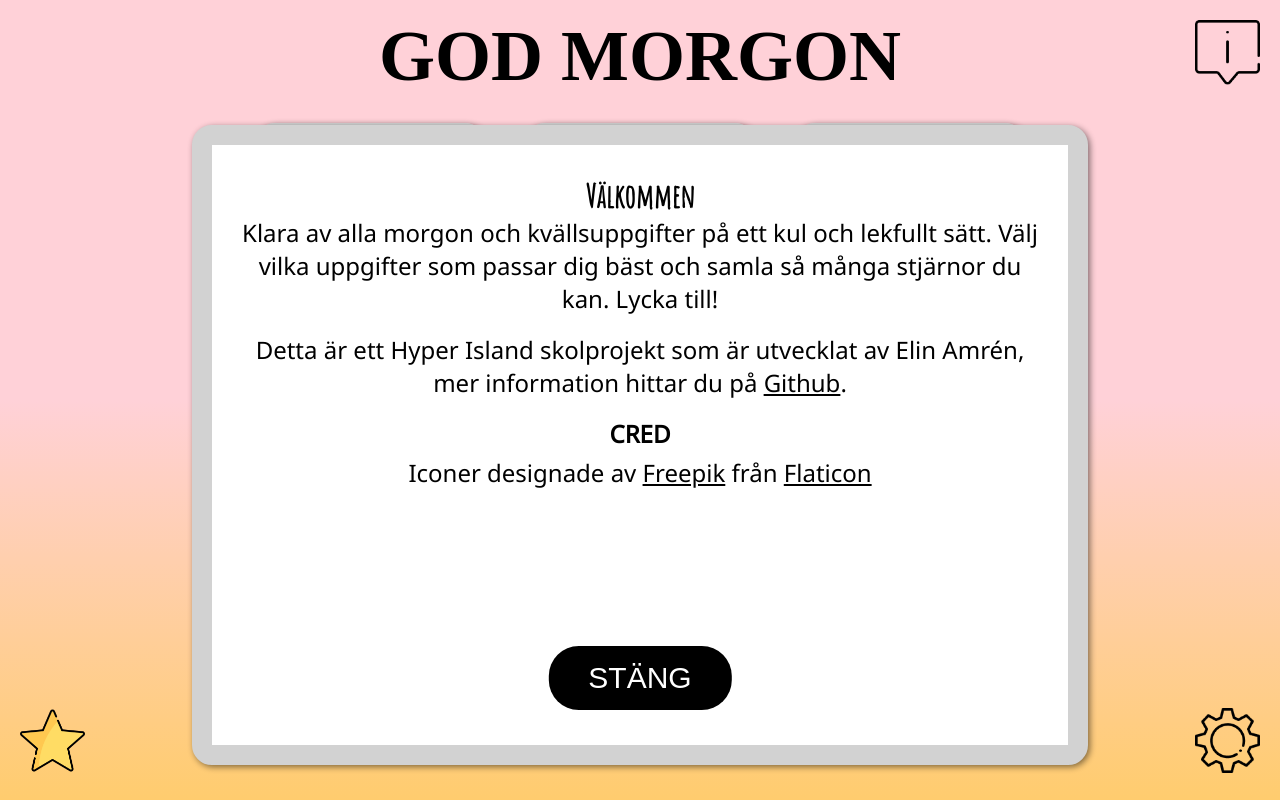
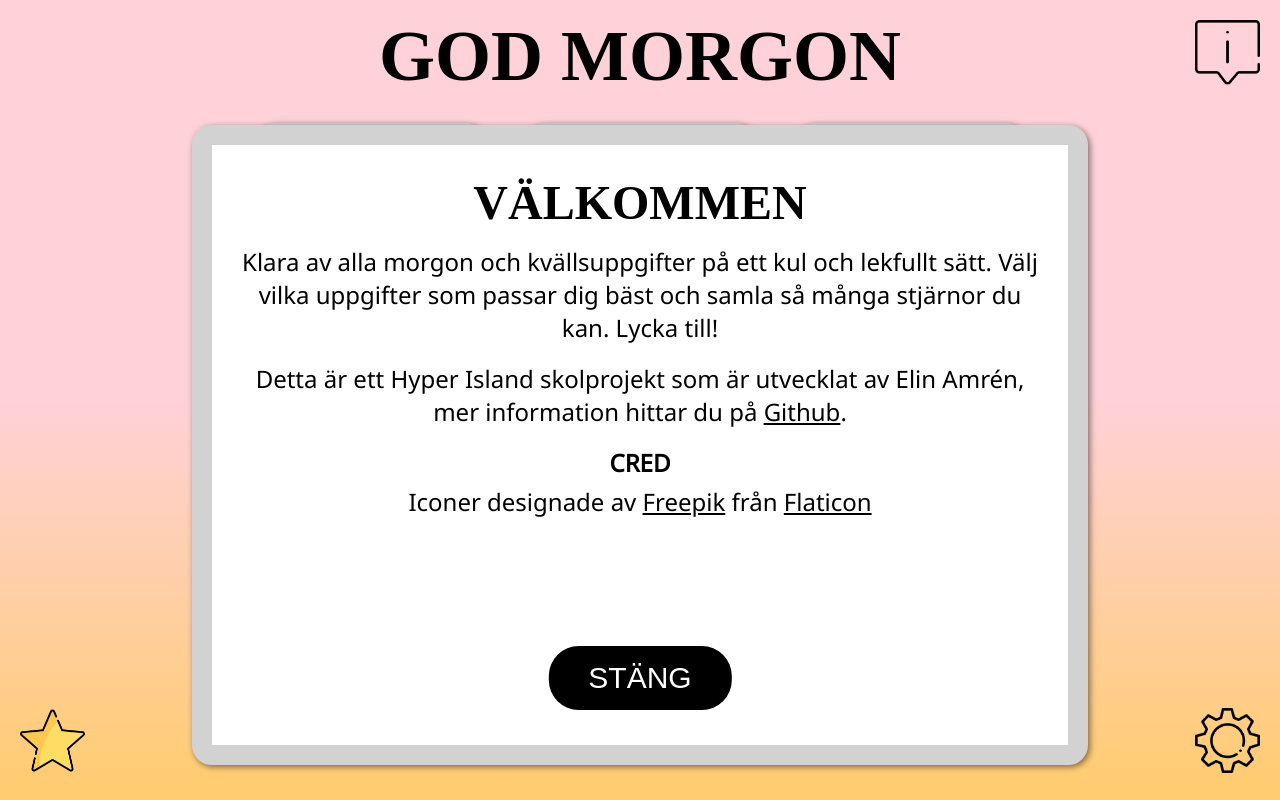
Before and after one commit to elinamren/kids-routine, a React (Create React App) app: page / in a window 1280 px wide. Both pictures are taken after a click on the button 1227 px from the left and 56 px from the top of the page. Built offline with nearby package versions, Linux system fonts and the light colour scheme; a web font is replaced by a local one.

Commit message:
headings issue

```diff
--- a/src/components/Info.js
+++ b/src/components/Info.js
@@ -1,7 +1,7 @@
 const Info = (props) => {
   return (
     <div className={`modal-container ${props.className}`} style={props.style}>
-      <h2>Välkommen</h2>
+      <h3>Välkommen</h3>
       <p>
         Klara av alla morgon och kvällsuppgifter på ett kul och lekfullt sätt.
         Välj vilka uppgifter som passar dig bäst och samla så många stjärnor du
```
